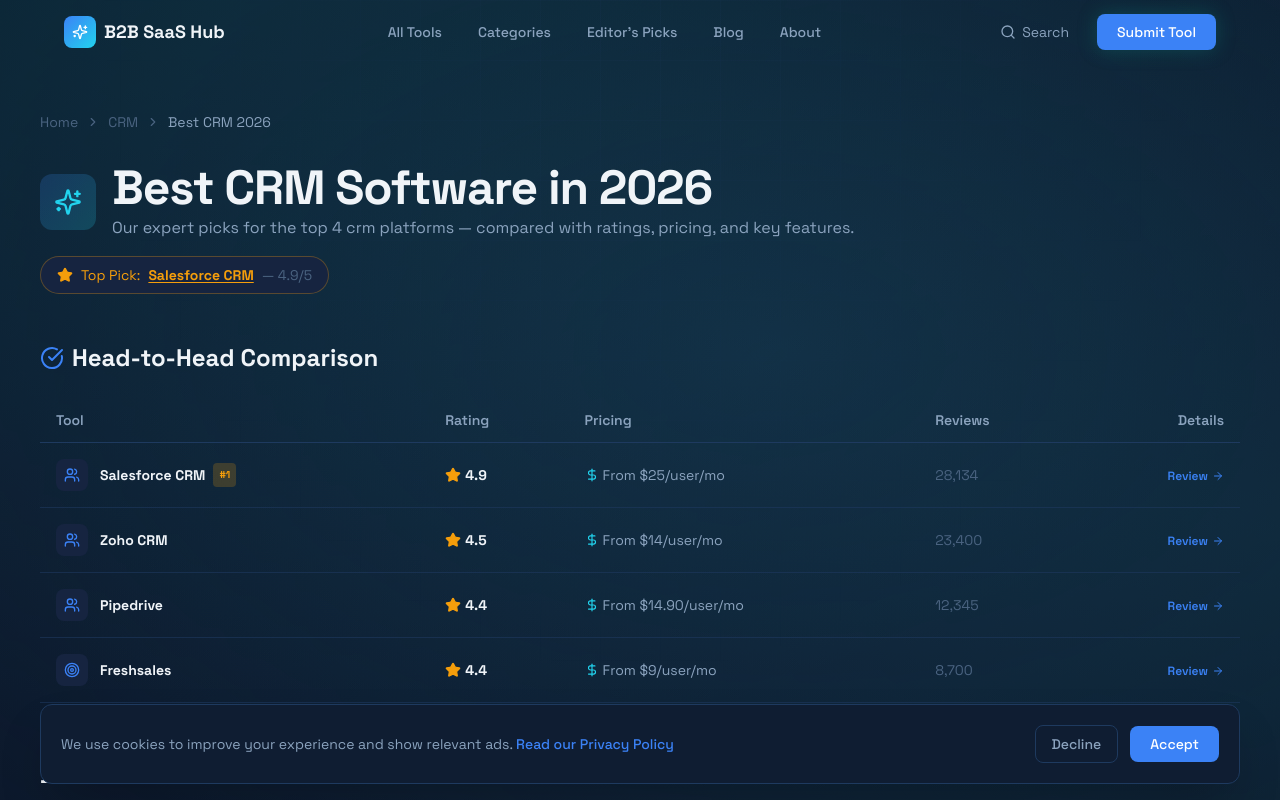
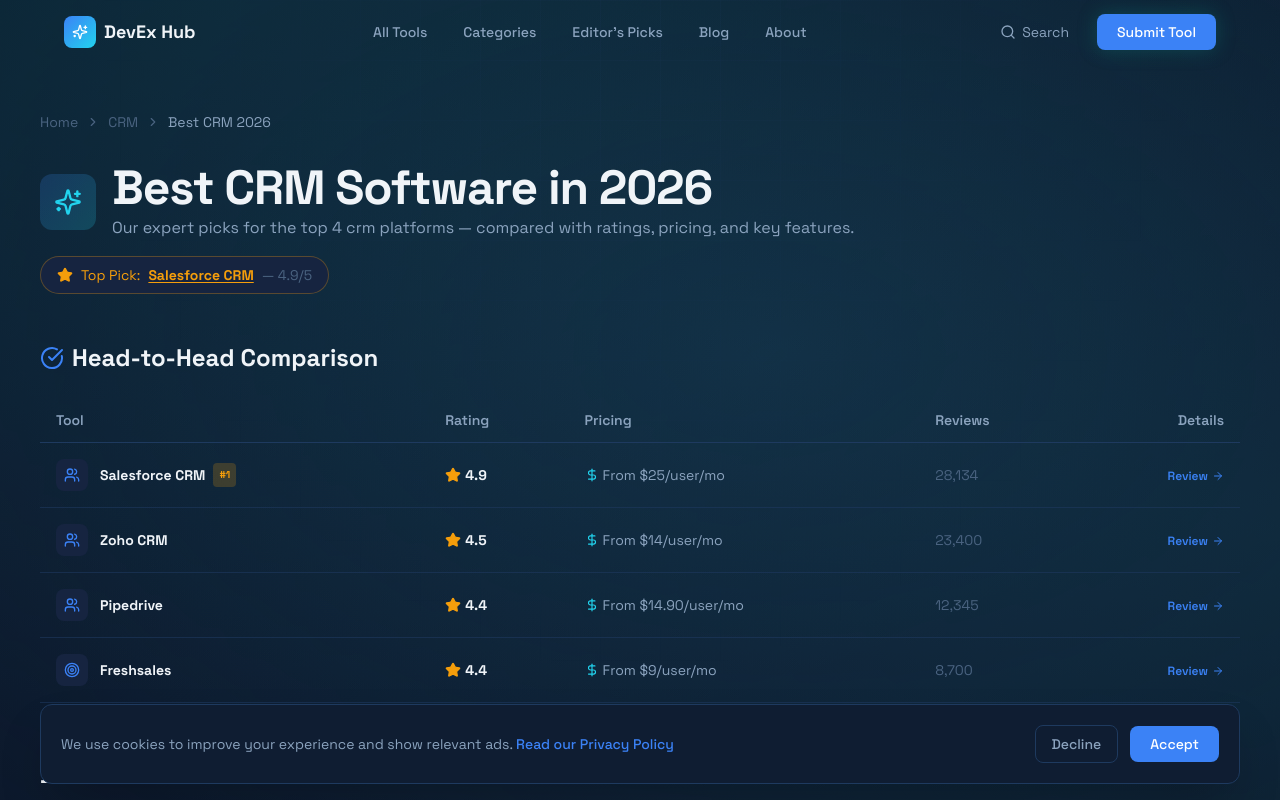
Before and after one commit to edi-tech-tools/devex-tools-hub, a Next.js app: page /best/crm in a window 1280 px wide. Shown: the top 800 px of the page. Built offline with nearby package versions, Linux system fonts and the light colour scheme.

Commit message:
fix: change 'B2B SaaS Hub' to 'DevEx Hub' in Header

```diff
--- a/app/sections/Header.tsx
+++ b/app/sections/Header.tsx
@@ -40,7 +40,7 @@
             <Sparkles className="w-4 h-4 text-white" />
           </div>
           <span className="text-lg font-bold text-[#F0F4F8] group-hover:text-[#3B82F6] transition-colors">
-            B2B SaaS Hub
+            DevEx Hub
           </span>
         </Link>
 
```
